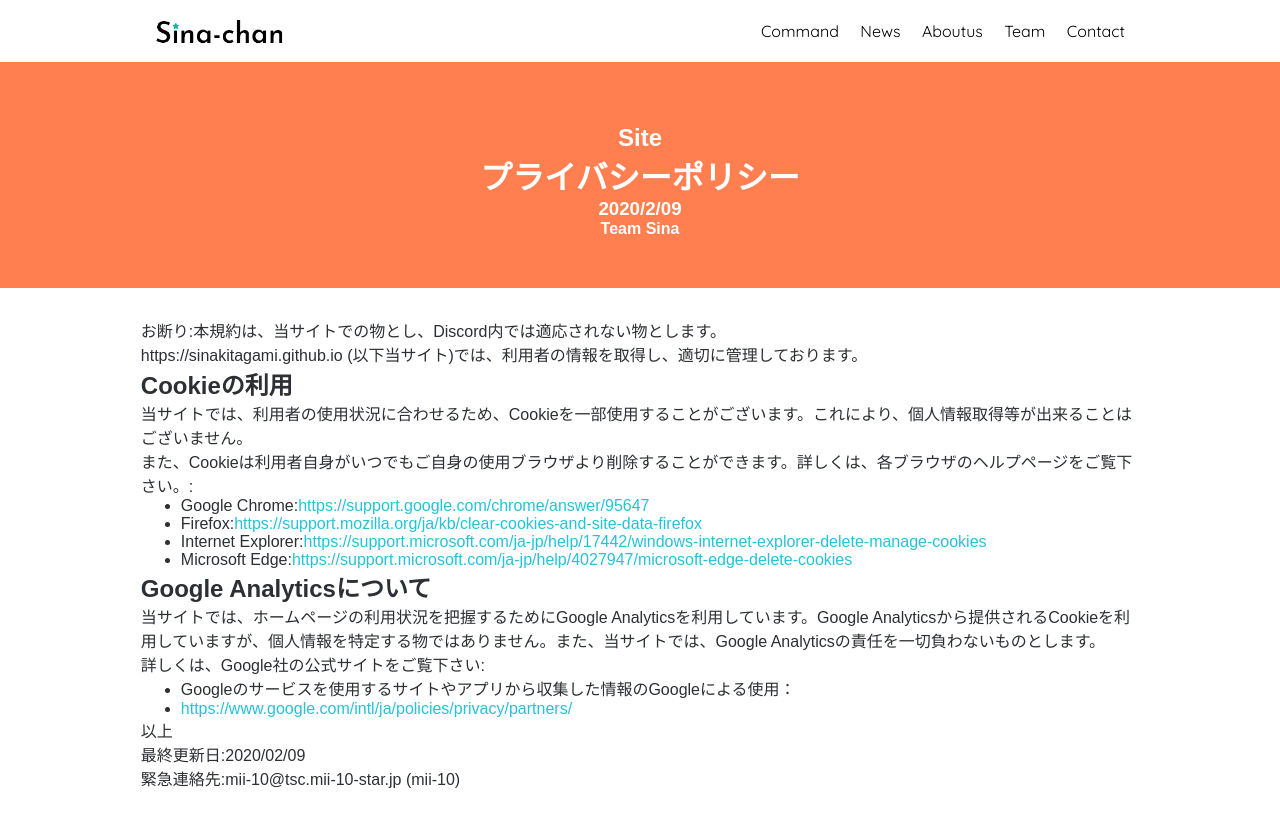
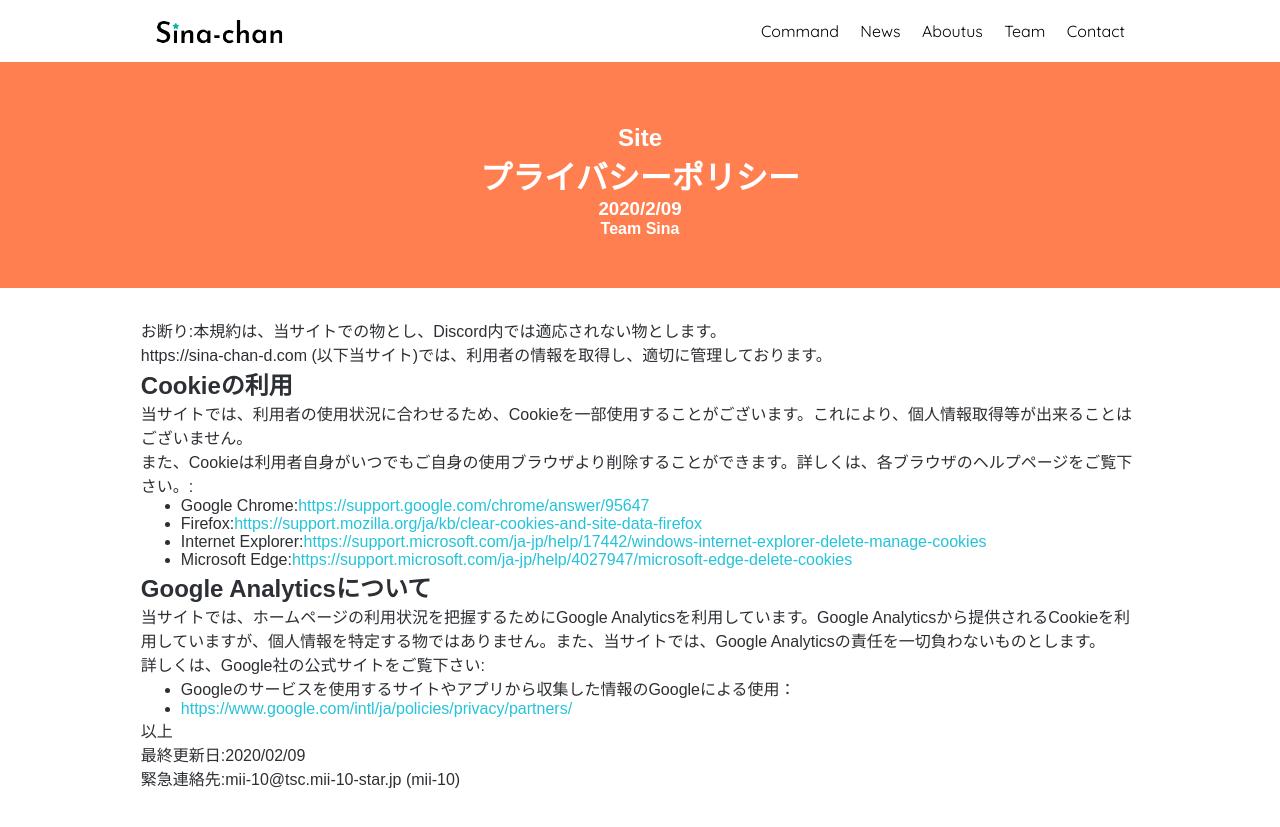
Before and after one commit to SinaKitagami/sinakitagami.github.io, a Jekyll site: the page built from privacy-policy.md, in a window 1280 px wide and 900 px high. Shown: the top 827 px of the window. Built offline with Jekyll 4.4.1, drawn with Linux system fonts in a browser that asks for light colours; nearby versions of some CDN libraries.

Commit message:
やった!.comドメインだ!

```diff
--- a/_config.yml
+++ b/_config.yml
@@ -1,4 +1,4 @@
-url: "https://sinakitagami.github.io" # the base hostname & protocol for your site, e.g. http://example.com
+url: "https://sina-chan-d.com" # the base hostname & protocol for your site, e.g. http://example.com
 baseurl: "" # the subpath of your site, e.g. /blog
 title: "Sina-chan"
 description: >- # this means to ignore newlines until "baseurl:"
--- a/privacy-policy.md
+++ b/privacy-policy.md
@@ -8,7 +8,7 @@
 
 お断り:本規約は、当サイトでの物とし、Discord内では適応されない物とします。<br>
 
-https://sinakitagami.github.io (以下当サイト)では、利用者の情報を取得し、適切に管理しております。
+https://sina-chan-d.com (以下当サイト)では、利用者の情報を取得し、適切に管理しております。
 
 ## Cookieの利用
 当サイトでは、利用者の使用状況に合わせるため、Cookieを一部使用することがございます。これにより、個人情報取得等が出来ることはございません。
```
